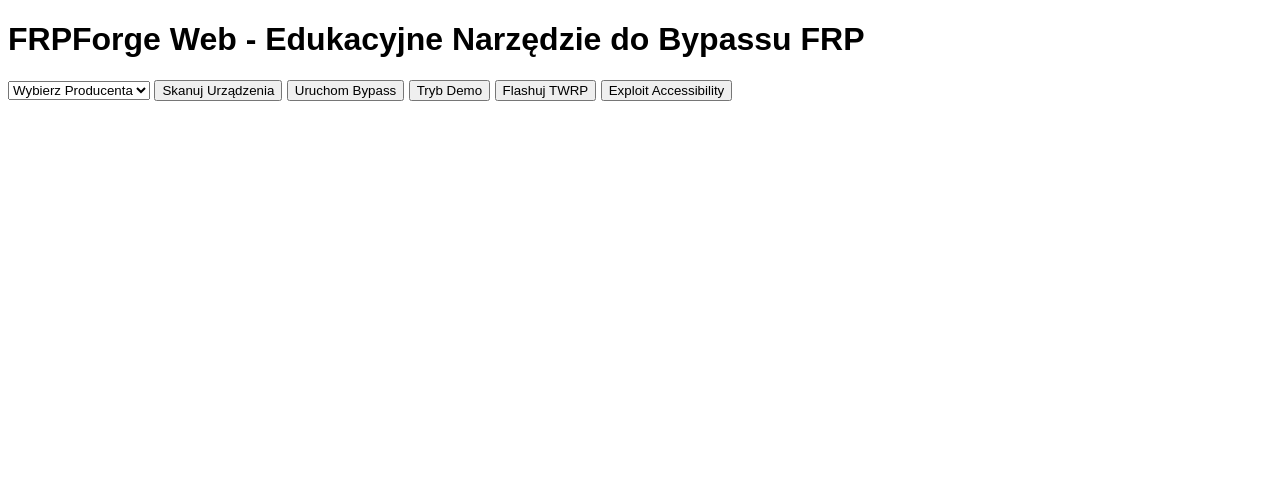
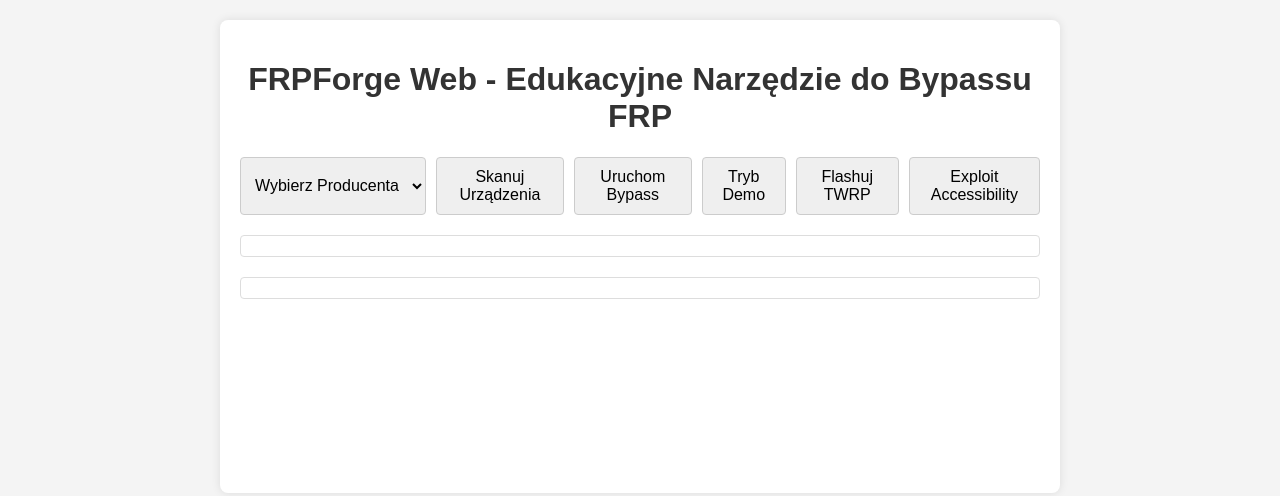
Before and after one commit to ficu71/FRPForge-Web, a plain HTML site: page frontend/index.html in a window 1280 px wide. Drawn offline with nearby package versions, Linux system fonts and the light colour scheme.

Commit message:
styles.css

```diff
--- a/frontend/styles.css
+++ b/frontend/styles.css
@@ -1 +1,48 @@
-body { font-family: Arial; }
+body {
+    font-family: Arial, sans-serif;
+    background-color: #f4f4f4;
+    margin: 0;
+    padding: 20px;
+}
+
+.container {
+    max-width: 800px;
+    margin: 0 auto;
+    background: white;
+    padding: 20px;
+    border-radius: 8px;
+    box-shadow: 0 0 10px rgba(0,0,0,0.1);
+}
+
+h1 {
+    text-align: center;
+    color: #333;
+}
+
+.controls {
+    display: flex;
+    gap: 10px;
+    margin-bottom: 20px;
+}
+
+select, button {
+    padding: 10px;
+    font-size: 16px;
+    border: 1px solid #ccc;
+    border-radius: 4px;
+    cursor: pointer;
+}
+
+button:hover {
+    background-color: #007bff;
+    color: white;
+}
+
+#device-list, #log-output {
+    margin-top: 20px;
+    padding: 10px;
+    border: 1px solid #ddd;
+    border-radius: 4px;
+    max-height: 300px;
+    overflow-y: auto;
+}
```
